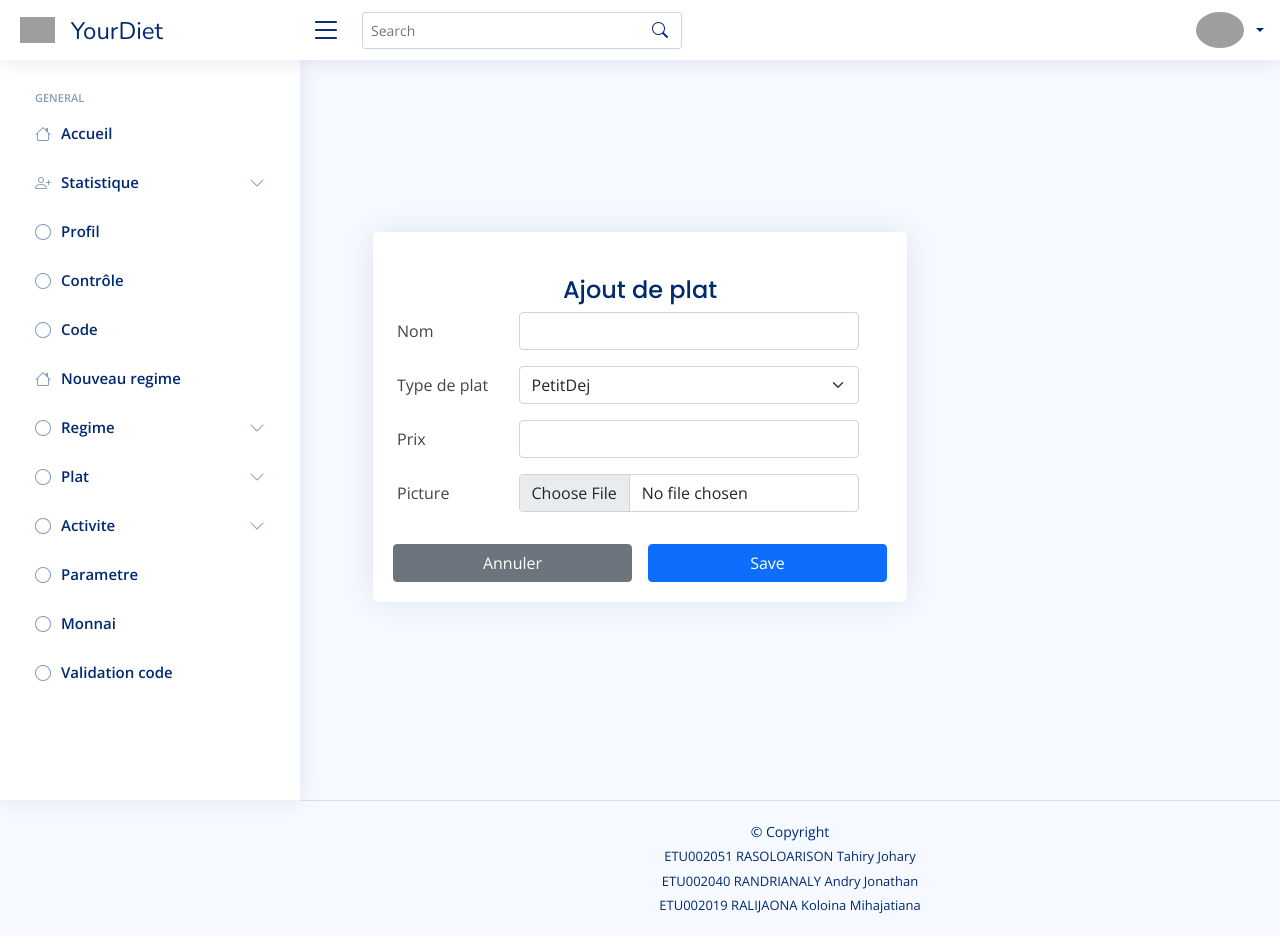
After one commit to jonathandry32/system_info, a CodeIgniter app: page /system_info/index.php/plat/insertPlatPage in a window 1280 px wide. The commit adds this page. Run offline with CodeIgniter, Linux system fonts and the light colour scheme; a user stored in the database is signed in; data comes from the database, SQL or seed files in the repository; some libraries are stand-ins or nearby versions; grey boxes are pictures that could not be loaded.

Commit message:
insert plat without picture

```diff
--- a/application/controllers/Plat.php
+++ b/application/controllers/Plat.php
@@ -47,4 +47,41 @@ class Plat extends CI_Controller {
         $this->Plat_model->deletePlat($id);
         redirect('Plat/listePlat');
     }
+
+    public function insertPlatPage()
+    {
+        $this->load->model('Plat_model');
+        $data['contents']='plat/insertPlat';
+        $data['title']='YourDiet';
+		$data['description']='';
+		$data['keywords']='';
+        $data['typePlat']=$this->Plat_model->getTypePlat();
+        $this->load->view('template',$data);
+    }
+
+    public function insertPlat()
+    {
+        $this->load->model('Plat_model');
+        $nom = $this->input->post('nom');
+        $idTypePlat = $this->input->post('idTypePlat');
+        $prix = $this->input->post('prix');
+        if (!empty($_FILES['image']['name']))
+        {
+            // Set preference
+            $config['upload_path'] = 'img/';
+            $config['allowed_types'] = 'jpg|jpeg|png|JPG|JPEG|PNG';
+            $config['file_name'] = $_FILES['image']['name'];
+            $config['max_size'] = '30000';
+            // Load upload library
+            $this->load->library('upload', $config);
+            // File upload
+            try{
+                $this->upload->do_upload('image');
+            }
+            catch(Exception $exp)
+            {}
+        }
+        $this->Plat_model->insertPlat($nom,$idTypePlat,$prix,$_FILES['image']['name']);
+        redirect(site_url('Plat/listePlat'));
+    }
 }
--- a/application/models/Plat_model.php
+++ b/application/models/Plat_model.php
@@ -32,4 +32,18 @@ class Plat_model extends CI_Model
         }
         return $data;
     }
+
+    public function insertPlat($nom,$idTypePlat,$prix,$picture)
+    {
+        $requete=array('nom'=>$nom,'idTypePlat'=>$idTypePlat,'prix'=>$prix,'picture'=>$picture);
+        $this->db->insert('plat',$requete);
+    }
+
+    public function getTypePlat()
+    {
+        $sql="select*from type_plat";
+        $query=$this->db->query($sql);
+        $results = $query->result_array();
+        return $results;
+    }
 }
--- /dev/null
+++ b/application/views/plat/insertPlat.php
@@ -0,0 +1,78 @@
+<style>
+  input{
+    border-color:lightgrey ;
+    font-size: 14px;
+    padding: 5px 10px;
+    border-radius: 8px;
+    outline: none;
+    background-color: var(--background);
+  }
+</style>
+<main>
+  <div class="container">
+    <section class="section register min-vh-100 d-flex flex-column align-items-center justify-content-center py-4">
+      <div class="container">
+        <div class="row justify-content-center">
+          <div class="col-lg-6 col-md-6 d-flex flex-column align-items-center justify-content-center">
+
+            <div class="card mb-3" style="margin-top: 50px;">
+
+              <div class="card-body">
+
+                <div class="pt-4 pb-3">
+                  <h5 class="card-title text-center pb-0 fs-4">Ajout de plat</h5>
+                </div>
+
+                <form id="login" class="row g-3 needs-validation" method="post" action="<?php echo base_url();?>plat/insertPlat" enctype="multipart/form-data">
+                  <div class="row mb-3">
+                    <label for="inputText" class="col-sm-3 col-form-label">Nom</label>
+                    <div class="col-sm-9">
+                      <input type="text" class="form-control" name="nom">
+                    </div>
+                  </div>
+                  <div class="row mb-3">
+                      <label class="col-sm-3 col-form-label">Type de plat</label>
+                      <div class="col-sm-9">
+                        <select class="form-select" aria-label="Default select example" name="idTypePlat">
+                            <?php
+                            foreach($typePlat as $tp)
+                            {
+                                ?>
+                                    <option value="<?php echo $tp['idTypePlat'];?>"><?php echo $tp['nom'];?></option>
+                                <?php
+                            }
+                            ?>
+                        </select>
+                      </div>
+                  </div>
+                  <div class="row mb-3">
+                    <label for="inputText" class="col-sm-3 col-form-label">Prix</label>
+                    <div class="col-sm-9">
+                      <input type="number" class="form-control" name="prix">
+                    </div>
+                  </div>
+                  <div class="row mb-3">
+                    <label for="inputText" class="col-sm-3 col-form-label">Picture</label>
+                    <div class="col-sm-9">
+                      <input type="file" class="form-control" name="image">
+                    </div>
+                  </div>
+
+                <div class="col-6">
+                  <button class="btn btn-secondary w-100" type="reset">Annuler</button>
+                </div>
+                <div class="col-6">
+                  <button class="btn btn-primary w-100 " type="submit">Save</button>
+                </div>
+              </form>
+              </div>
+            </div>
+
+          </div>
+        </div>
+      </div>
+
+    </section>
+
+  </div>
+</main>
--- a/application/views/templates/header.php
+++ b/application/views/templates/header.php
@@ -177,7 +177,7 @@
                     </a>
                      <ul id="plat" class="nav-content collapse " data-bs-parent="#sidebar-nav">   <li class="nav-item">
                          <li class="nav-item">
-                             <a class="nav-link collapsed"  href="<?php echo base_url("Plat/listePlat"); ?>">
+                             <a class="nav-link collapsed"  href="<?php echo base_url("Plat/insertPlatPage"); ?>">
                                  <i class="bi bi-circle"></i><span> Insertion </span>
                              </a>
                          </li>
```
Also changed, not shown: 6 other files.
